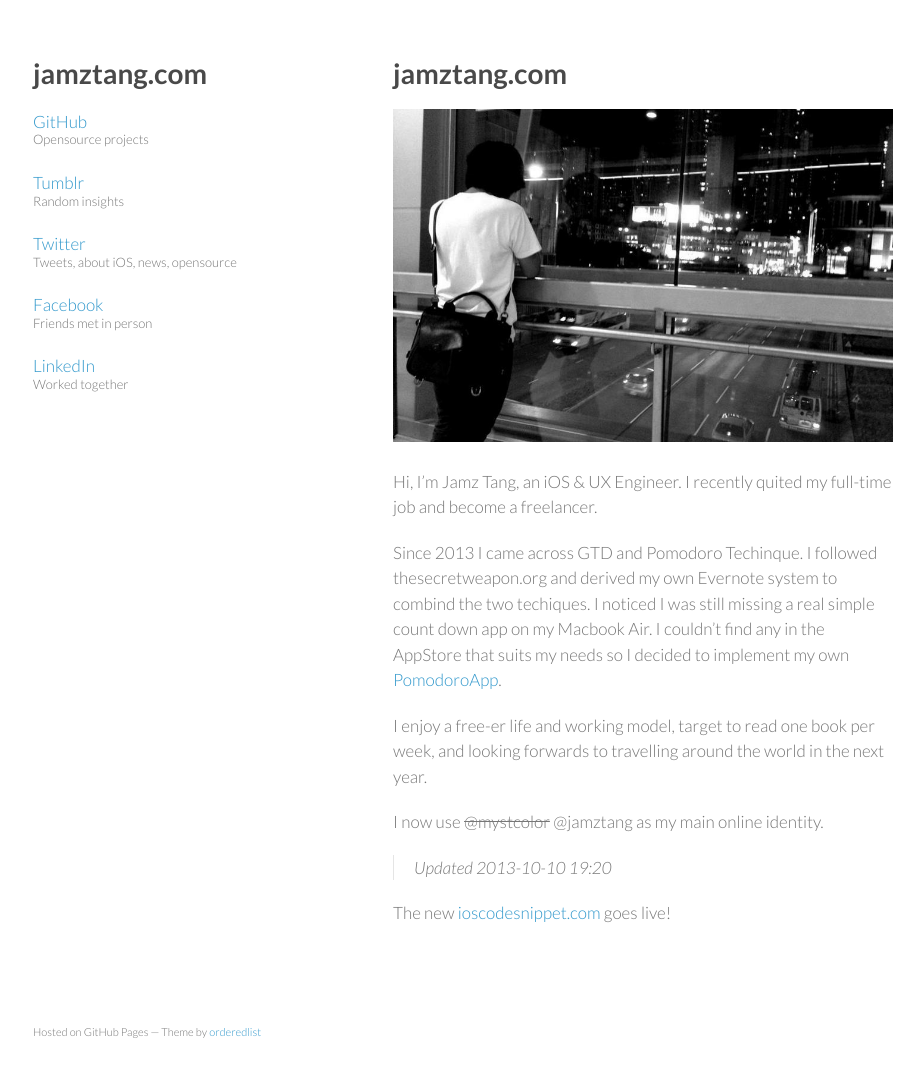
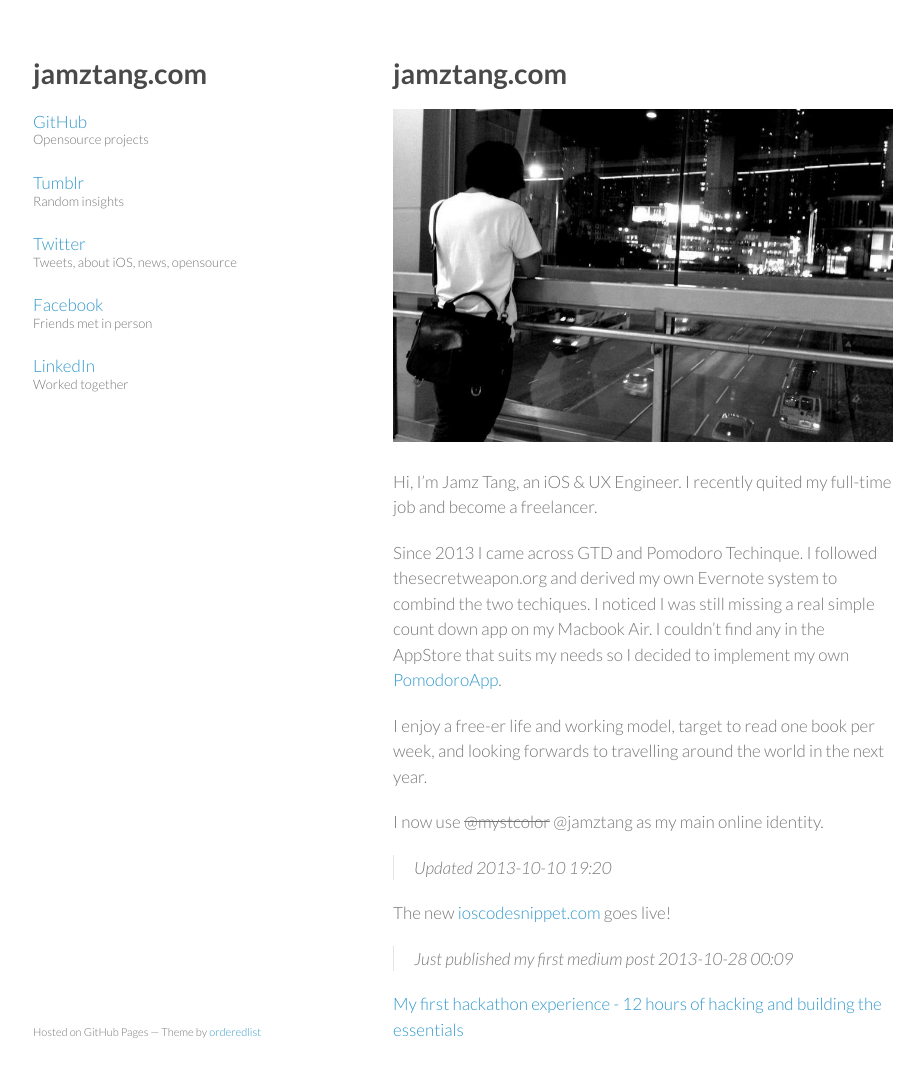
Before and after one commit to jamztang/jamztang.github.io, a Jekyll site: the page built from index.md, in a window 1280 px wide and 1112 px high. Shown: the top 1077 px of the window, without its empty margins (177-1101 px from the left). Built offline with Jekyll 4.4.1, drawn with Linux system fonts in a browser that asks for light colours; Markdown is read by kramdown in place of the engine named in the settings.

Commit message:
Update readme on ripple post

```diff
--- a/index.md
+++ b/index.md
@@ -11,11 +11,16 @@ Since 2013 I came across GTD and Pomodoro Techinque. I followed thesecretweapon.
 
 I enjoy a free-er life and working model, target to read one book per week, and looking forwards to travelling around the world in the next year.
 
-I now use ~~@mystcolor~~ @jamztang as my main online identity.
+I now use <s>@mystcolor</s> @jamztang as my main online identity.
 
 > Updated 2013-10-10 19:20
 
 The new [ioscodesnippet.com](http://ioscodesnippet.com) goes live!
 
+> Just published my first medium post 2013-10-28 00:09
+
+[My first hackathon experience - 12 hours of hacking and building the essentials][5]
+
 [3]:pomodoroapp
 [4]:http://www.urbandictionary.com/define.php?term=jamz
+[5]:https://medium.com/p/3db44088db70
```
